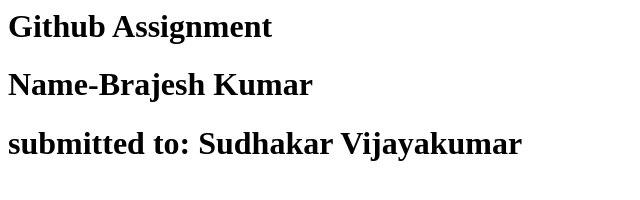
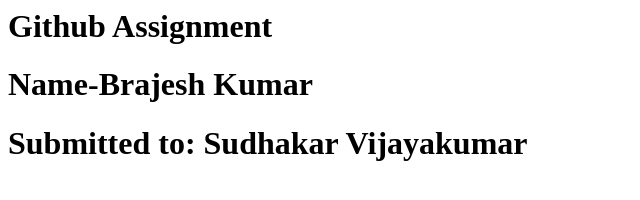
Before and after one commit to bunybee6/BrajeshKumar, a plain HTML site: page index.html in a window 1280 px wide. Shown: the whole page, without its empty margins (0-640 px from the left). Drawn offline with Linux system fonts and the light colour scheme.

Commit message:
Update index.html

```diff
--- a/index.html
+++ b/index.html
@@ -1,3 +1,3 @@
 <h1>Github Assignment</h1>
 <h1>Name-Brajesh Kumar</h1>
-<h1>submitted to: Sudhakar Vijayakumar</h1>
+<h1>Submitted to: Sudhakar Vijayakumar</h1>
```
